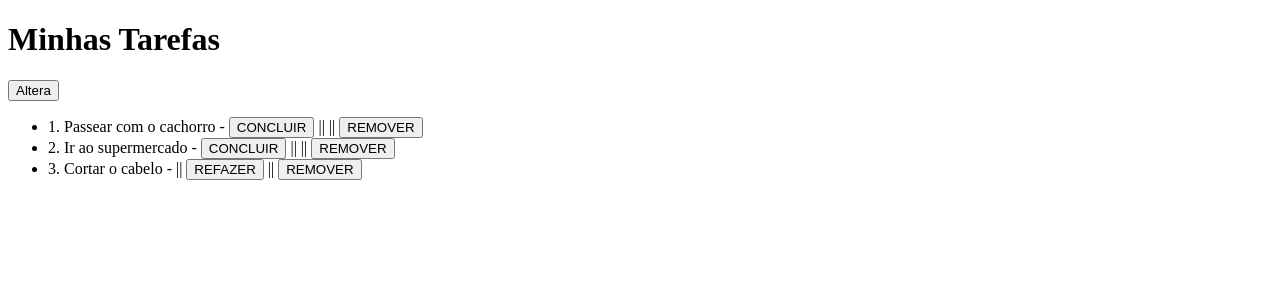
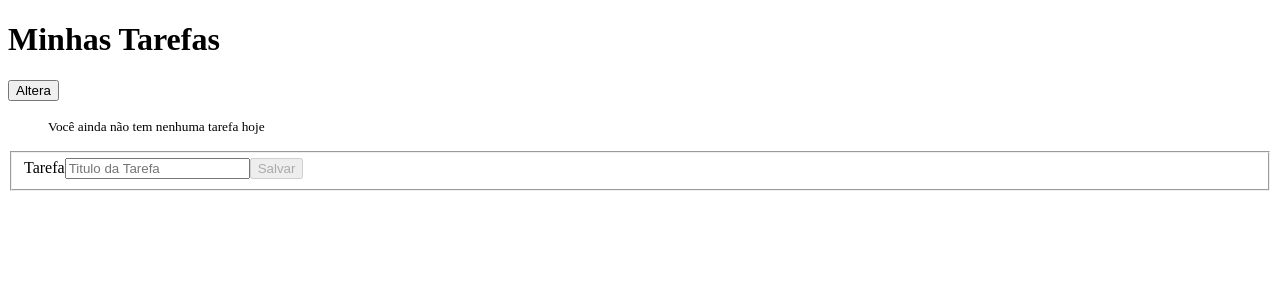
Before and after one commit to barrosebs/Angular-Profissional, an Angular app: page / in a window 1280 px wide. Shown: the top 300 px of the page. Built offline with nearby package versions, Linux system fonts and the light colour scheme.

Commit message:
aulas de 12 a 16 Adicionando uma tarefa

```diff
--- a/src/app/app.component.html
+++ b/src/app/app.component.html
@@ -1,9 +1,19 @@
 <h1>{{title}}</h1>
 <button (click)="alterarTexto()"> Altera</button>
 <ul>
+  <p *ngIf="todos.length==0"><small>Você ainda não tem nenhuma tarefa hoje</small></p>
   <li *ngFor="let todo of todos">{{todo.id}}. {{todo.title}} -
-    <button *ngIf="!todo.done">CONCLUIR</button> ||
-    <button *ngIf="todo.done">REFAZER </button> ||
-    <button>REMOVER</button>
+    <button *ngIf="!todo.done" (click)="markAsDone(todo)">CONCLUIR</button> ||
+    <button *ngIf="todo.done" (click)="markAsUnDone(todo)">REFAZER </button> ||
+    <button (click)="remove(todo)">REMOVER</button>
   </li>
 </ul>
+
+<form [formGroup]="form">
+  <fieldset>
+    <label >Tarefa</label>
+    <input type="text" placeholder="Titulo da Tarefa" maxlength="60" formControlName="title"/>
+    <small *ngIf="form.controls.title.invalid && !form.controls.title.pristine">Este campo deve conter entre 3 e 60 caracteres</small>
+    <button [disabled]="form.invalid" (click)="add()">Salvar</button>
+  </fieldset>
+</form>
--- a/src/app/app.component.ts
+++ b/src/app/app.component.ts
@@ -1,5 +1,6 @@
 import { Component } from '@angular/core';
 import { Todo } from 'src/models/todo.model';
+import { FormGroup, FormBuilder, Validators } from '@angular/forms';
 
 @Component({
   selector: 'app-root',
@@ -9,16 +10,42 @@ import { Todo } from 'src/models/todo.model';
 export class AppComponent {
   public todos: Todo[] = [];
   public title: String = 'Minhas Tarefas';
+  public form: FormGroup;
   /**
    *
    */
-  constructor() {
-    this.todos.push(new Todo(1,'Passear com o cachorro',false));
-    this.todos.push(new Todo(2,'Ir ao supermercado',false));
-    this.todos.push(new Todo(3,'Cortar o cabelo',true));
+  constructor(private fb: FormBuilder) {
+    this.form = this.fb.group({
+      title: ['', Validators.compose([
+        Validators.minLength(3),
+        Validators.maxLength(60),
+        Validators.required
+      ])]
+    })
+
+  }
+  add(){
+    const title = this.form.controls['title'].value;
+    const id = this.todos.length + 1;
+    this.todos.push(new Todo(id, title, true))
+    this.clear();
   }
 
-  alterarTexto(){
-    this.title = 'Teste';
+  clear(){
+    this.form.reset();
+  }
+  remove(todo: Todo){
+    const index = this.todos.indexOf(todo);
+    if(index !== -1){
+      this.todos.splice(index,1);
+    }
+  }
+
+  markAsDone(todo: Todo){
+    todo.done=true
+  }
+
+  markAsUnDone(todo:Todo){
+    todo.done=false;
   }
 }
--- a/src/app/app.module.ts
+++ b/src/app/app.module.ts
@@ -1,6 +1,6 @@
 import { BrowserModule } from '@angular/platform-browser';
 import { NgModule } from '@angular/core';
-
+import { ReactiveFormsModule } from '@angular/forms'
 import { AppComponent } from './app.component';
 
 @NgModule({
@@ -8,7 +8,8 @@ import { AppComponent } from './app.component';
     AppComponent
   ],
   imports: [
-    BrowserModule
+    BrowserModule,
+    ReactiveFormsModule
   ],
   providers: [],
   bootstrap: [AppComponent]
```
